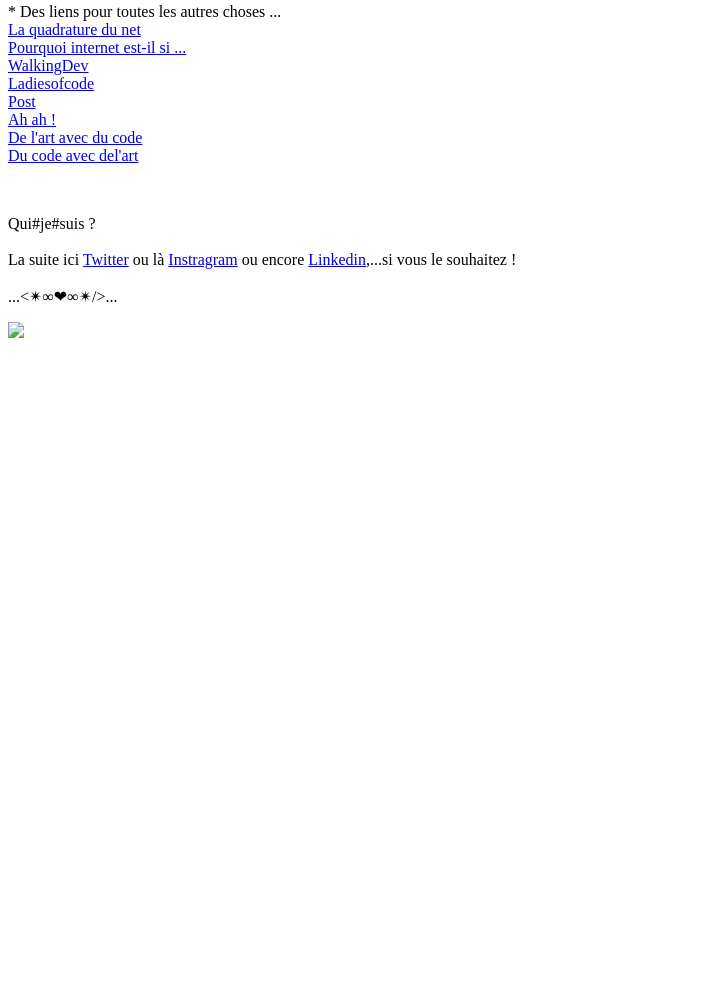
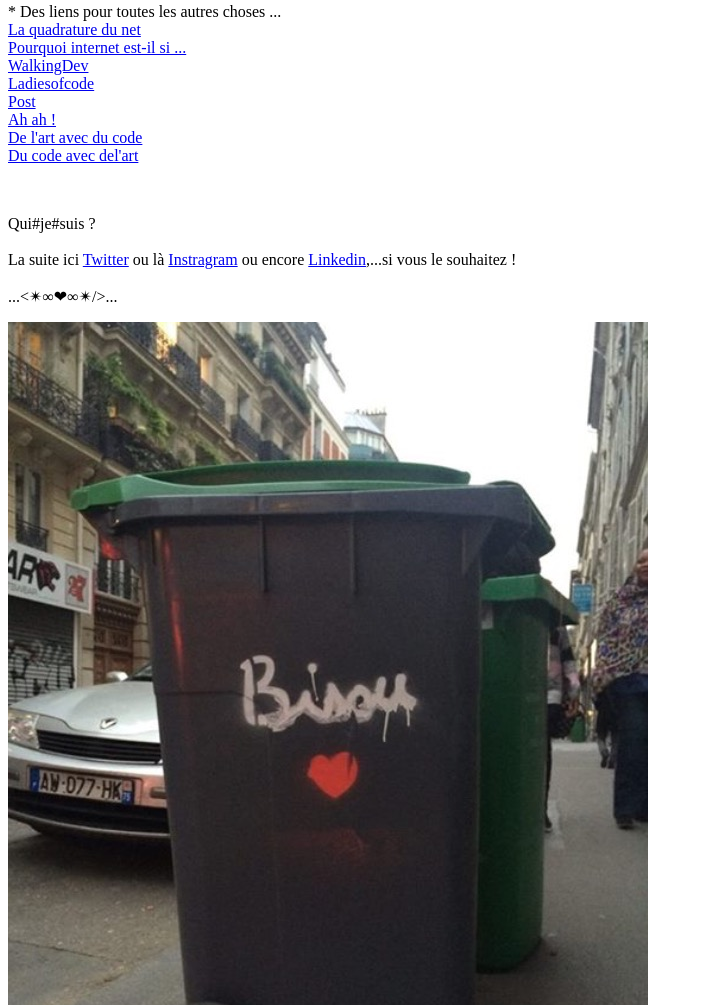
Before and after one commit to Hermine3000/Girl_in_progress, a plain HTML site: page index.html in a window 1280 px wide. Shown: the part 1424-2429 px from the top of the page, without its empty margins (0-703 px from the left). Before the commit the page ends 1770 px from the top, so only its background shows below. Drawn offline with Linux system fonts and the light colour scheme.

Commit message:
Update index.html
format image

```diff
--- a/index.html
+++ b/index.html
@@ -81,6 +81,6 @@
 
 	   <p>Qui#je#suis ?<br/><br/>La suite ici <a href="https://twitter.com/mariehemparis" target="blank">Twitter</a> ou là <a href="https://www.instagram.com/mariehemparis/" target="blank">Instragram</a> ou encore <a href="https://www.linkedin.com/in/marie-hemmerlin-55457a61/" target="blank">Linkedin</a>,...si vous le souhaitez !<br/><br/>
      ...<✴∞❤∞✴/>...</p>
-     <img src="bisou.png">
+     <img src="bisou.jpg">
 	</body>
 </html>
```
